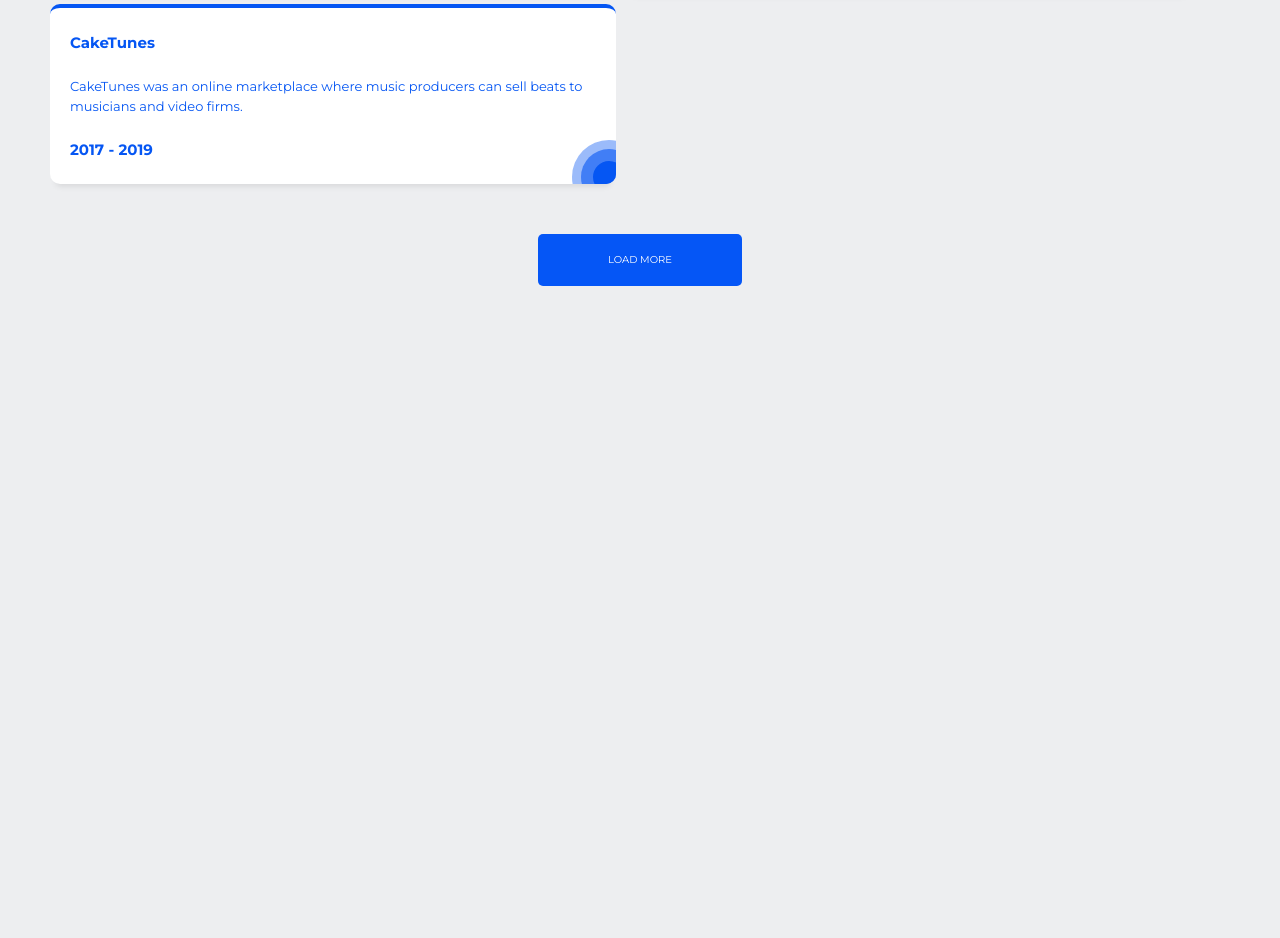
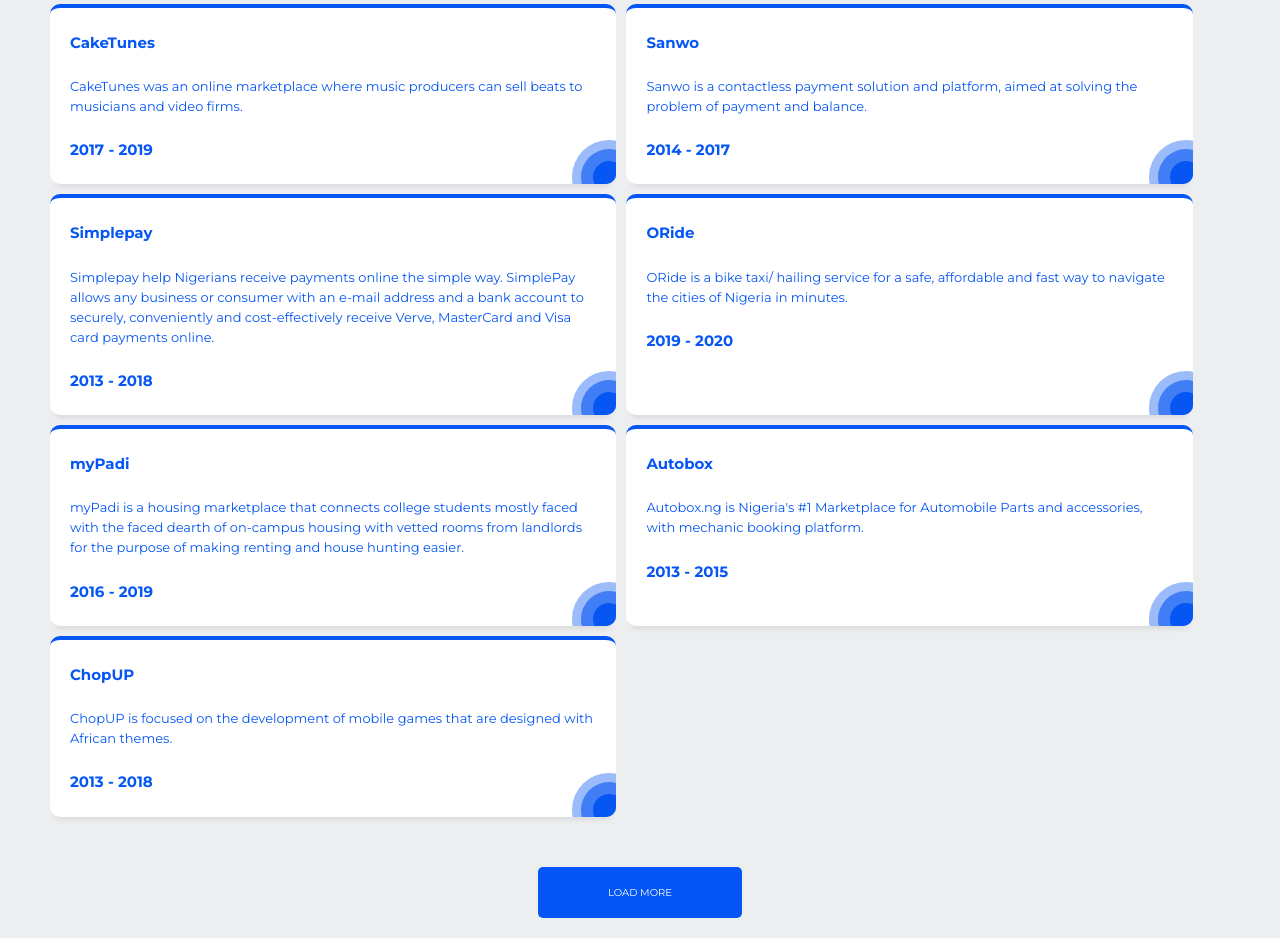
Before and after one commit to LPMatrix/sleeping-legacies, a website: page index.html in a window 1280 px wide. Shown: the part 1200-2138 px from the top of the page. Before the commit the page ends 1506 px from the top, so only its background shows below. Drawn offline with nearby package versions, Linux system fonts and the light colour scheme.

Commit message:
added chopup

```diff
--- a/deathnote.json
+++ b/deathnote.json
@@ -53,5 +53,41 @@
     "description": "CakeTunes was an online marketplace where music producers can sell beats to musicians and video firms.",
     "name": "CakeTunes",
   },
+  {
+    "dateOpen": "2014",
+    "dateClose": "2017",
+    "description": "Sanwo is a contactless payment solution and platform, aimed at solving the problem of payment and balance.",
+    "name": "Sanwo",
+  },
+  {
+    "dateOpen": "2013",
+    "dateClose": "2018",
+    "description": "Simplepay help Nigerians receive payments online the simple way. SimplePay allows any business or consumer with an e-mail address and a bank account to securely, conveniently and cost-effectively receive Verve, MasterCard and Visa card payments online.",
+    "name": "Simplepay",
+  },
+  {
+    "dateOpen": "2019",
+    "dateClose": "2020",
+    "description": "ORide is a bike taxi/ hailing service for a safe, affordable and fast way to navigate the cities of Nigeria in minutes.",
+    "name": "ORide",
+  },
+  {
+    "dateOpen": "2016",
+    "dateClose": "2019",
+    "description": "myPadi is a housing marketplace that connects college students mostly faced with the faced dearth of on-campus housing with vetted rooms from landlords for the purpose of making renting and house hunting easier.",
+    "name": "myPadi",
+  },
+  {
+    "dateOpen": "2013",
+    "dateClose": "2015",
+    "description": "Autobox.ng is Nigeria's #1 Marketplace for Automobile Parts and accessories, with mechanic booking platform.",
+    "name": "Autobox",
+  },
+  {
+    "dateOpen": "2013",
+    "dateClose": "2018",
+    "description": "ChopUP is focused on the development of mobile games that are designed with African themes.",
+    "name": "ChopUP",
+  },
 
 ]
--- a/sass/abstracts/_variables.scss
+++ b/sass/abstracts/_variables.scss
@@ -3,6 +3,7 @@
 // -----------------------------------------------------------------------------
 
 $color-primary: #0556f3;
+/*$color-primary: #000033;*/
 
 $white: #FFF;
 
--- a/sass/pages/_home.scss
+++ b/sass/pages/_home.scss
@@ -38,6 +38,7 @@
 	display: flex;
     justify-content: center;
     align-items: center;
+    padding: 1.5rem;
 
 	p{
 		color: $white;
```
Also changed, not shown: css/style.css.
